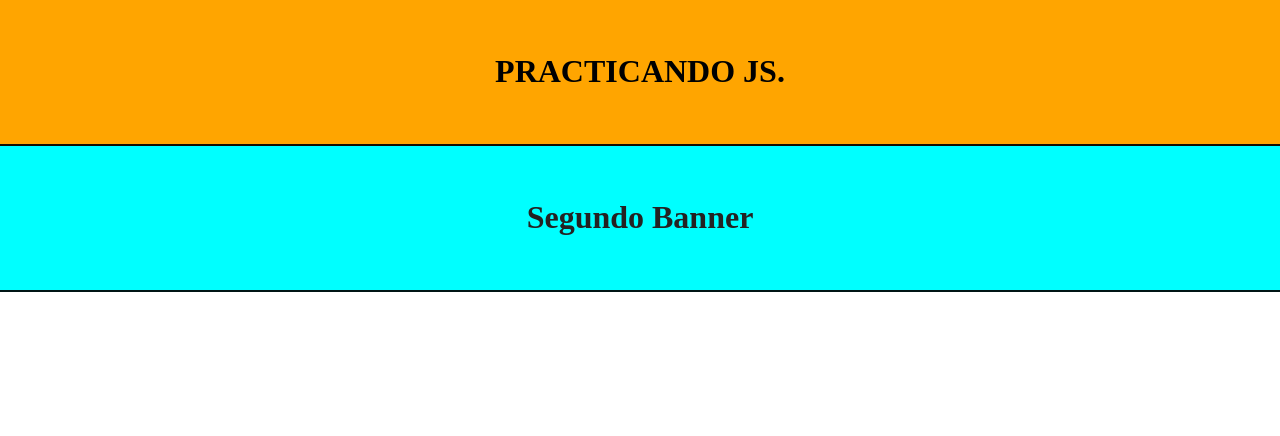
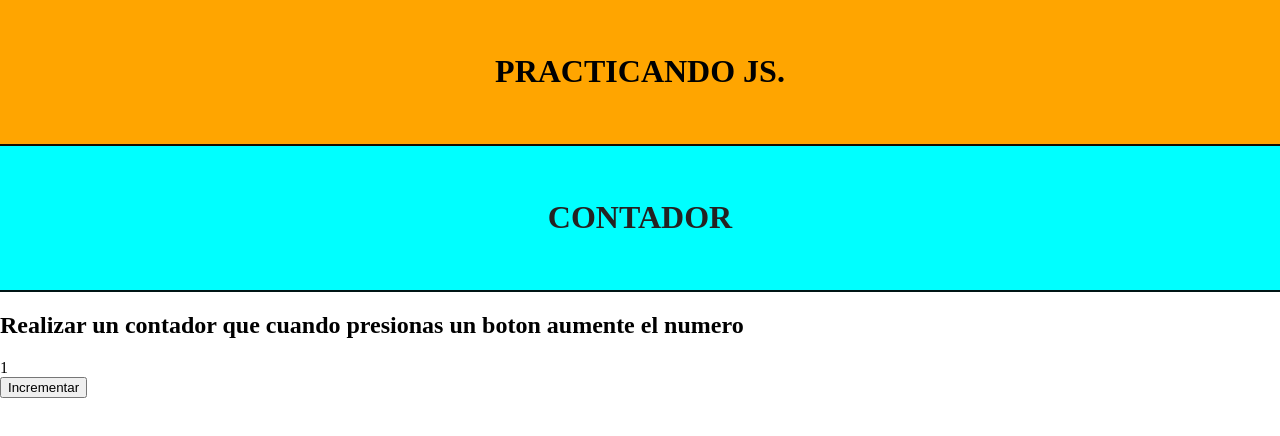
Before and after one commit to Soyabrahan/Aprendiendo-Javascript, a plain HTML site: page index.html in a window 1280 px wide. Drawn offline with Linux system fonts and the light colour scheme.

Commit message:
Ejercicio conteo

```diff
--- /dev/null
+++ b/ejercicios/09-contador.js
@@ -0,0 +1,16 @@
+//Realizar contador que cuando presiones un boton este aumente su numero
+let conteo = 0; //variable a aumentar
+
+//creo dos variables de tipo constante y le asigno que es igual al numero a aumentar en el html
+//y botonIncremento sera igual al boton de incrementar del index.html
+const valorContador = document.getElementById('contador');
+const botonIncremento = document.getElementById('botonIncrementar');
+
+function incrementar(){
+ conteo++;
+ valorContador.textContent = conteo ;
+ //la funcion se llamara cuando se presione el boton aumentara la variable conteo y se igualara en el html
+}
+
+botonIncremento.addEventListener('click',incrementar());
+valorContador.textContent = conteo;
--- a/index.html
+++ b/index.html
@@ -9,8 +9,16 @@
         <h1>PRACTICANDO JS.</h1>
     </header>
     <header class="header2">
-        <h1> Segundo Banner</h1>
+        <h1> CONTADOR</h1>
     </header>
+    <section>
+        <article>
+            <h2>Realizar un contador que cuando presionas un boton aumente el numero</h2>
+        </article>
+        <article id="contador">0</article>
+        <button id="botonIncrementar">Incrementar</button>
+    </section>
     <script src="objetos/06-metodos.js"></script>
+    <script src="ejercicios/09-contador.js"></script>
 </body>
 </html>
```
